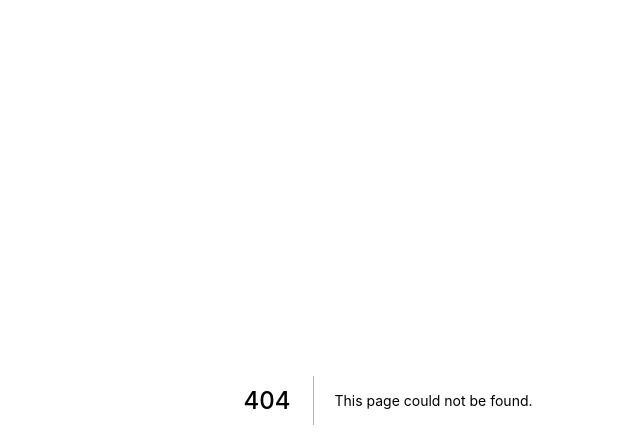
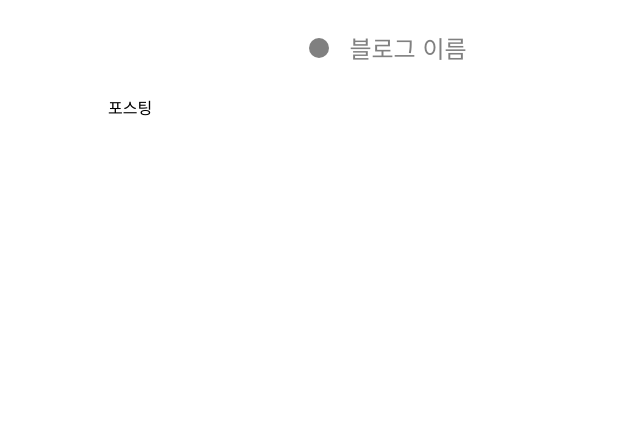
Before and after one commit to gdg-yonsei/crayon, a Next.js app: page /post/1 in a window 1280 px wide. Before the commit this address had no page. Shown: the top 448 px of the page, without its empty margins (252-892 px from the left). Built offline with nearby package versions, Linux system fonts and the light colour scheme.

Commit message:
Outline : Add Post page

```diff
--- a/src/pages/index.tsx
+++ b/src/pages/index.tsx
@@ -5,7 +5,7 @@ import PostItem from '@components/PostItem';
 import type { NextPage } from 'next';
 import styled from 'styled-components';
 
-const Home: NextPage = () => {
+const IndexPage: NextPage = () => {
   return (
     <Wrapper>
       <Header />
@@ -25,7 +25,7 @@ const Home: NextPage = () => {
   );
 };
 
-export default Home;
+export default IndexPage;
 
 const Wrapper = styled.div``;
 
--- /dev/null
+++ b/src/pages/post/[id].tsx
@@ -0,0 +1,22 @@
+import Header from '@components/Header';
+import type { NextPage } from 'next';
+import styled from 'styled-components';
+
+const PostPage: NextPage = () => {
+  return (
+    <Wrapper>
+      <Header />
+      <Content>포스팅</Content>
+    </Wrapper>
+  );
+};
+
+export default PostPage;
+
+const Wrapper = styled.div``;
+
+const Content = styled.div`
+  max-width: 600px;
+  margin: 0 auto;
+  padding: 0 20px;
+`;
```
